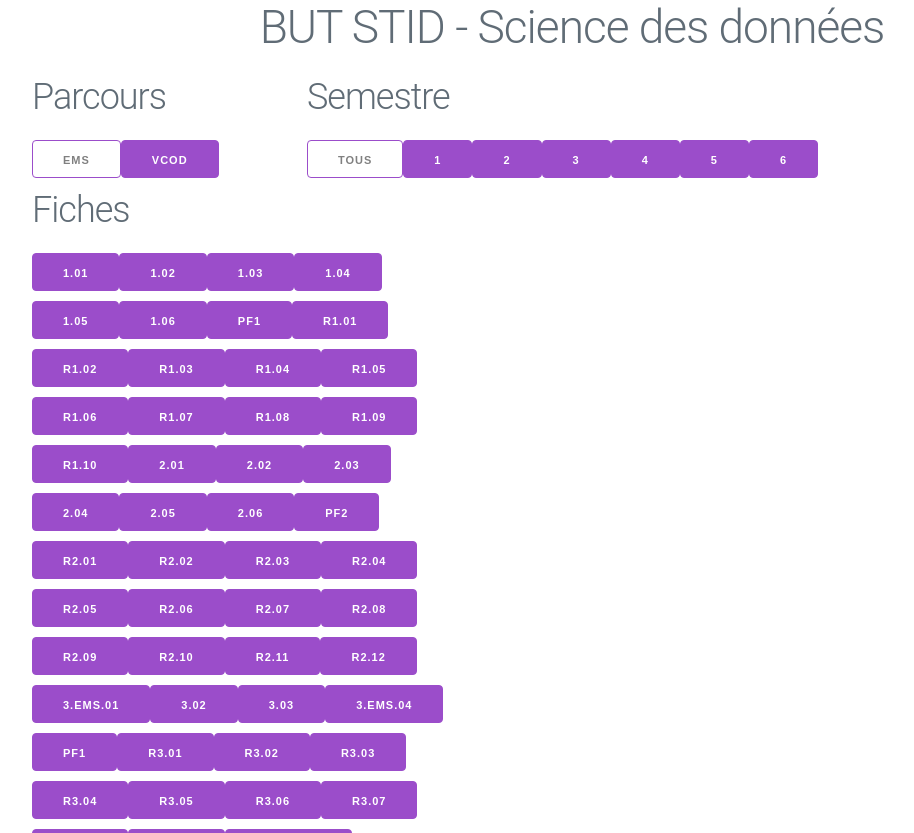
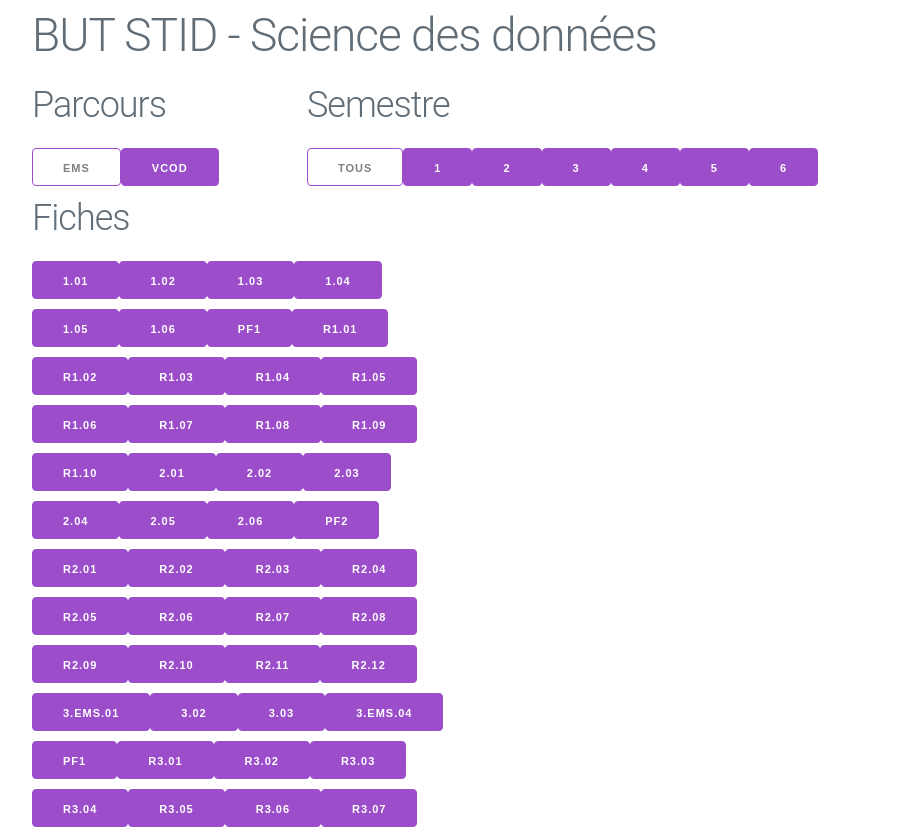
Before and after one commit to fxjollois/but-sd, a plain HTML site: page index.html in a window 1280 px wide. Shown: the top 833 px of the page, without its empty margins (68-982 px from the left). Drawn offline with nearby package versions, Linux system fonts and the light colour scheme.

Commit message:
Update style.css

```diff
--- a/style.css
+++ b/style.css
@@ -1,38 +1,3 @@
-body {
-    margin: 0 0;
-    padding: 0 0;
-}
-
-/* TITRE EN HAUT */
-#titre {
-    text-align: center;
-}
-/*
-#haut_gauche, #haut_droite, #bas_gauche, #bas_droite {
-    display: inline-block;
-}
-*/
-/* CHOIX DES PARCOURS et DES SEMESTRE */
-/*
-#haut_gauche {
-    background-color: antiquewhite;
-    width: 30%;
-}
-#haut_droite {
-    background-color: aquamarine;
-    width: 69%;
-}
-*/
-/* CHOIX du truc à affiché */
-/*
-#bas_gauche {
-    width: 30%;
-}
-#bas_droite {
-    width: 69%;
-    vertical-align: top;
-}
-*/
 /* FORMAT des BOUTONS */
 .selected {
     background-color: white;
```
